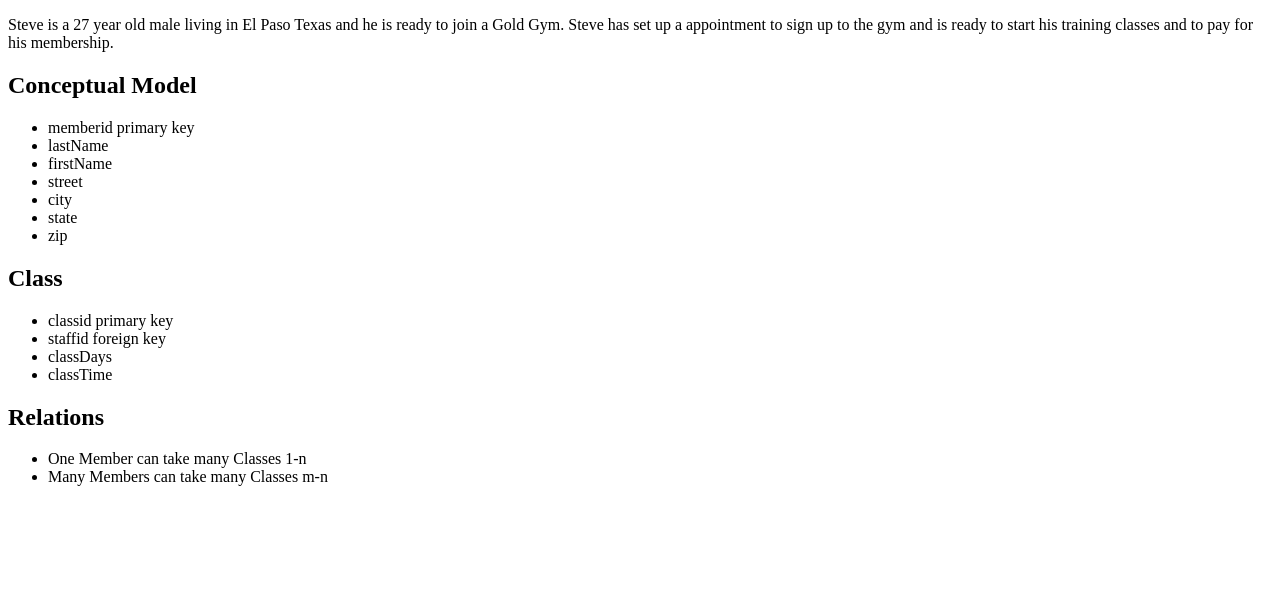
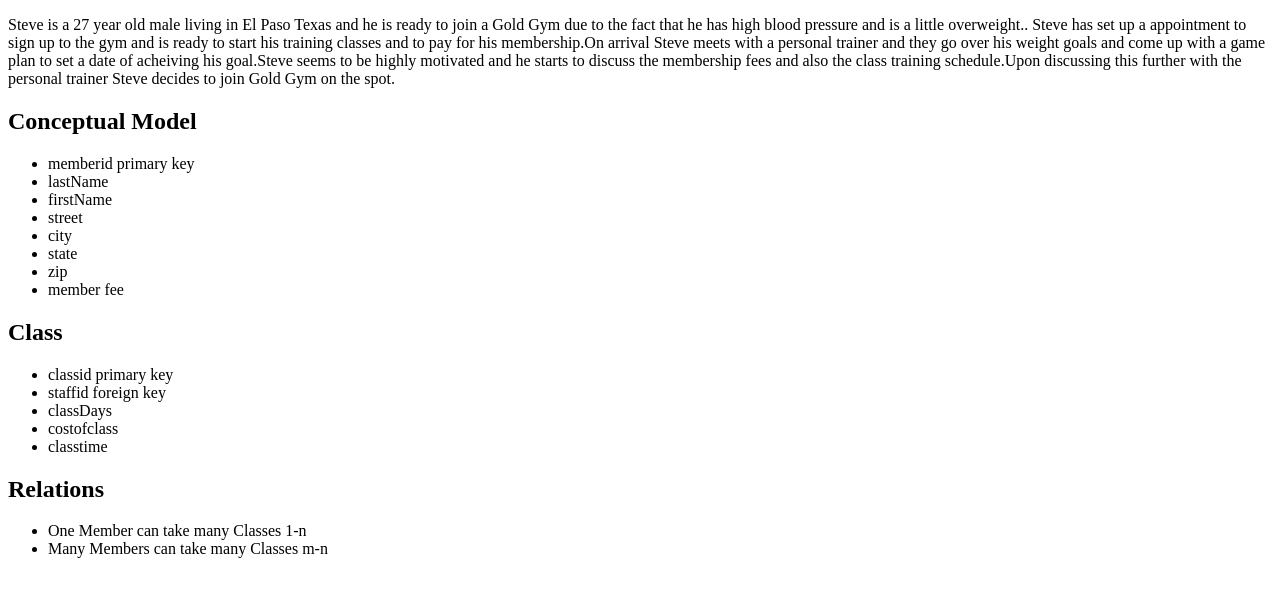
Before and after one commit to laurel102271/data-design, a PHP site: page / in a window 1280 px wide. Shown: the top 597 px of the page. Run offline with PHP 8.4, Linux system fonts and the light colour scheme.

Commit message:
Gold Gym Member Data Design

```diff
--- a/index.php
+++ b/index.php
@@ -5,7 +5,7 @@
 		<title>Gold Gym Member</title>
 	</head>
 	<body>
-		<p>Steve is a 27 year old male living in El Paso Texas and he is ready to join a Gold Gym. Steve has set up a appointment to sign up to the gym and is ready to start his training classes and to pay for his membership.</p>
+		<p>Steve is a 27 year old male living in El Paso Texas and he is ready to join a Gold Gym due to the fact that he has high blood pressure and is a little overweight.. Steve has set up a appointment to sign up to the gym and is ready to start his training classes and to pay for his membership.On arrival Steve meets with a personal trainer and they go over his weight goals and come up with a game plan to set a date of acheiving his goal.Steve seems to be highly motivated and he starts to discuss the membership fees and also the class training schedule.Upon discussing this further with the personal trainer Steve decides to join Gold Gym on the spot. </p>
 		<h2>Conceptual Model</h2>
 		<ul>
 			<li>memberid primary key</li>
@@ -15,13 +15,15 @@
 			<li>city</li>
 			<li>state</li>
 			<li>zip</li>
+			<li>member fee</li>
 		</ul>
 		<h2>Class</h2>
 		<ul>
 			<li>classid primary key</li>
 			<li>staffid foreign key</li>
 			<li>classDays</li>
-			<li>classTime</li>
+			<li>costofclass</li>
+			<li>classtime</li>
 		</ul>
 		<h2>Relations</h2>
 		<ul>
```
